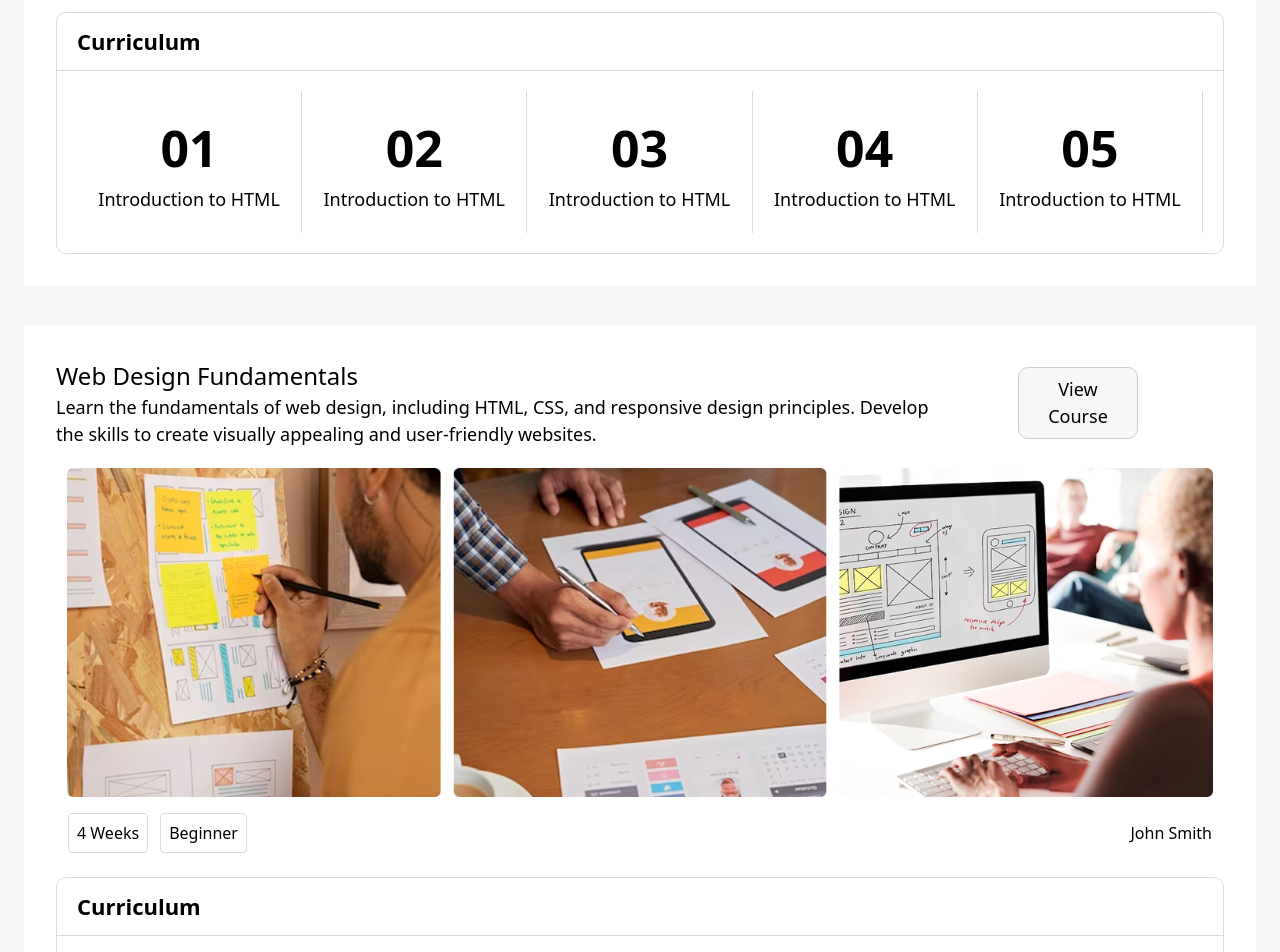
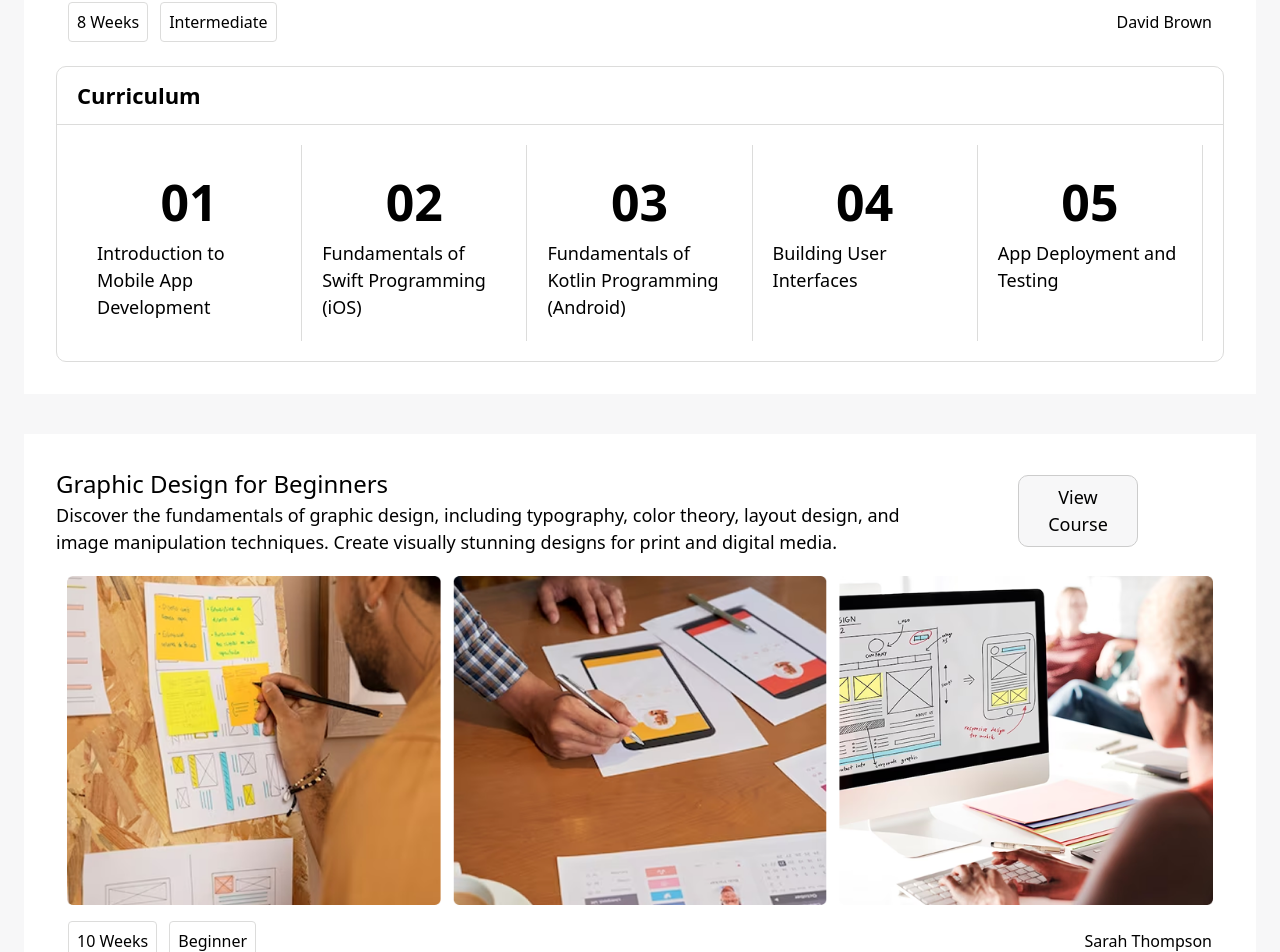
Before and after one commit to prosperepaphras/OnlineCourseProject, a React (Vite) app: page /courses in a window 1280 px wide. Shown: the part 2595-3547 px from the top of the page. Built offline with nearby package versions, Linux system fonts and the light colour scheme.

Commit message:
Updated the Data on the Course Page

```diff
--- a/src/components/CoursePage.jsx
+++ b/src/components/CoursePage.jsx
@@ -19,74 +19,74 @@ const CoursePage = () => {
             tutor: "John Smith",
             curriculum: [
                 { id: 1, number: "01", phase: "Introduction to HTML" },
-                { id: 2, number: "02", phase: "Introduction to HTML" },
-                { id: 3, number: "03", phase: "Introduction to HTML" },
-                { id: 4, number: "04", phase: "Introduction to HTML" },
-                { id: 5, number: "05", phase: "Introduction to HTML" }
+                { id: 2, number: "02", phase: "Styling with CSS" },
+                { id: 3, number: "03", phase: "Introduction to Responsive Design" },
+                { id: 4, number: "04", phase: "Design Principles for Web" },
+                { id: 5, number: "05", phase: "Building a Basic Website" }
             ]
         },
         {
             id: 2,
-            name: "Web Design Fundamentals",
-            text: "Learn the fundamentals of web design, including HTML, CSS, and responsive design principles. Develop the skills to create visually appealing and user-friendly websites.",
+            name: "UI/UX Design",
+            text: "Master the art of creating intuitive user interfaces (UI) and enhancing user experiences (UX). Learn design principles, wireframing, prototyping, and usability testing techniques.",
             img: [web1, web2, web3],
-            duration: "4 Weeks",
-            difficulty: "Beginner",
+            duration: "6 Weeks",
+            difficulty: "Intermediate",
             tutor: "John Smith",
             curriculum: [
-                { id: 1, number: "01", phase: "Introduction to HTML" },
-                { id: 2, number: "02", phase: "Introduction to HTML" },
-                { id: 3, number: "03", phase: "Introduction to HTML" },
-                { id: 4, number: "04", phase: "Introduction to HTML" },
-                { id: 5, number: "05", phase: "Introduction to HTML" }
+                { id: 1, number: "01", phase: "Introduction to UI/UX Design" },
+                { id: 2, number: "02", phase: "User Research and Personas" },
+                { id: 3, number: "03", phase: "Wireframing and Prototyping" },
+                { id: 4, number: "04", phase: "Visual Design and Branding" },
+                { id: 5, number: "05", phase: "Usability Testing and Iteration" }
             ]
         },
         {
             id: 3,
-            name: "Web Design Fundamentals",
-            text: "Learn the fundamentals of web design, including HTML, CSS, and responsive design principles. Develop the skills to create visually appealing and user-friendly websites.",
+            name: "Mobile App Development",
+            text: "Dive into the world of mobile app development. Learn to build native iOS and Android applications using industry-leading frameworks like Swift and Kotlin.",
             img: [web1, web2, web3],
-            duration: "4 Weeks",
-            difficulty: "Beginner",
-            tutor: "John Smith",
+            duration: "8 Weeks",
+            difficulty: "Intermediate",
+            tutor: "David Brown",
             curriculum: [
-                { id: 1, number: "01", phase: "Introduction to HTML" },
-                { id: 2, number: "02", phase: "Introduction to HTML" },
-                { id: 3, number: "03", phase: "Introduction to HTML" },
-                { id: 4, number: "04", phase: "Introduction to HTML" },
-                { id: 5, number: "05", phase: "Introduction to HTML" }
+                { id: 1, number: "01", phase: "Introduction to Mobile App Development" },
+                { id: 2, number: "02", phase: "Fundamentals of Swift Programming (iOS)" },
+                { id: 3, number: "03", phase: "Fundamentals of Kotlin Programming (Android)" },
+                { id: 4, number: "04", phase: "Building User Interfaces" },
+                { id: 5, number: "05", phase: "App Deployment and Testing" }
             ]
         },
         {
             id: 4,
-            name: "Web Design Fundamentals",
-            text: "Learn the fundamentals of web design, including HTML, CSS, and responsive design principles. Develop the skills to create visually appealing and user-friendly websites.",
+            name: "Graphic Design for Beginners",
+            text: "Discover the fundamentals of graphic design, including typography, color theory, layout design, and image manipulation techniques. Create visually stunning designs for print and digital media.",
             img: [web1, web2, web3],
-            duration: "4 Weeks",
+            duration: "10 Weeks",
             difficulty: "Beginner",
-            tutor: "John Smith",
+            tutor: "Sarah Thompson",
             curriculum: [
-                { id: 1, number: "01", phase: "Introduction to HTML" },
-                { id: 2, number: "02", phase: "Introduction to HTML" },
-                { id: 3, number: "03", phase: "Introduction to HTML" },
-                { id: 4, number: "04", phase: "Introduction to HTML" },
-                { id: 5, number: "05", phase: "Introduction to HTML" }
+                { id: 1, number: "01", phase: "Introduction to Graphic Design" },
+                { id: 2, number: "02", phase: "Typography and Color Theory" },
+                { id: 3, number: "03", phase: "Layout Design and Composition" },
+                { id: 4, number: "04", phase: "Image Editing and Manipulation" },
+                { id: 5, number: "05", phase: "Designing for Print and Digital Media" }
             ]
         },
         {
             id: 5,
-            name: "Web Design Fundamentals",
-            text: "Learn the fundamentals of web design, including HTML, CSS, and responsive design principles. Develop the skills to create visually appealing and user-friendly websites.",
+            name: "Front-End Web Development",
+            text: "Become proficient in front-end web development. Learn HTML, CSS, JavaScript, and popular frameworks like Bootstrap and React. Build interactive and responsive websites.",
             img: [web1, web2, web3],
-            duration: "4 Weeks",
-            difficulty: "Beginner",
-            tutor: "John Smith",
+            duration: "10 Weeks",
+            difficulty: "Intermediate",
+            tutor: "Michael Adams",
             curriculum: [
-                { id: 1, number: "01", phase: "Introduction to HTML" },
-                { id: 2, number: "02", phase: "Introduction to HTML" },
-                { id: 3, number: "03", phase: "Introduction to HTML" },
-                { id: 4, number: "04", phase: "Introduction to HTML" },
-                { id: 5, number: "05", phase: "Introduction to HTML" }
+                { id: 1, number: "01", phase: "HTML Fundamentals" },
+                { id: 2, number: "02", phase: "CSS Styling and Layouts" },
+                { id: 3, number: "03", phase: "JavaScript Basics" },
+                { id: 4, number: "04", phase: "Building Responsive Websites" },
+                { id: 5, number: "05", phase: "Introduction to Bootstrap and React" }
             ]
         }
     ]
```
